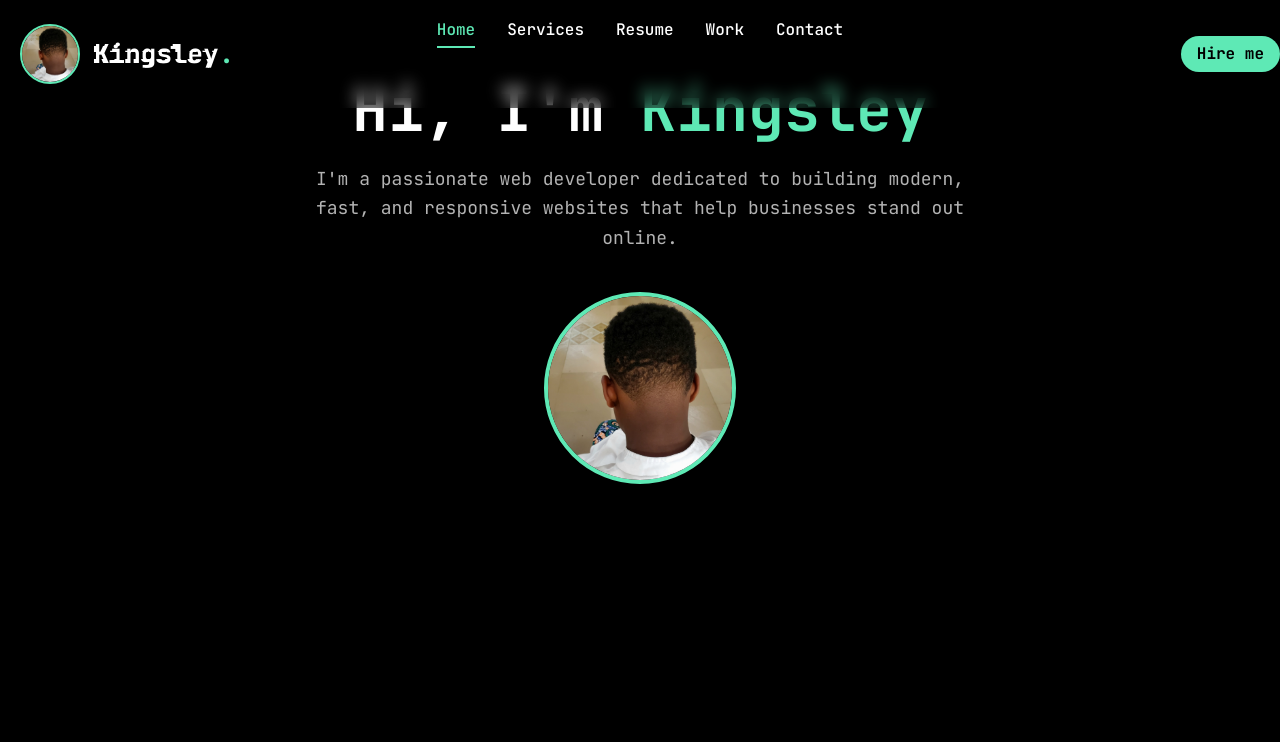
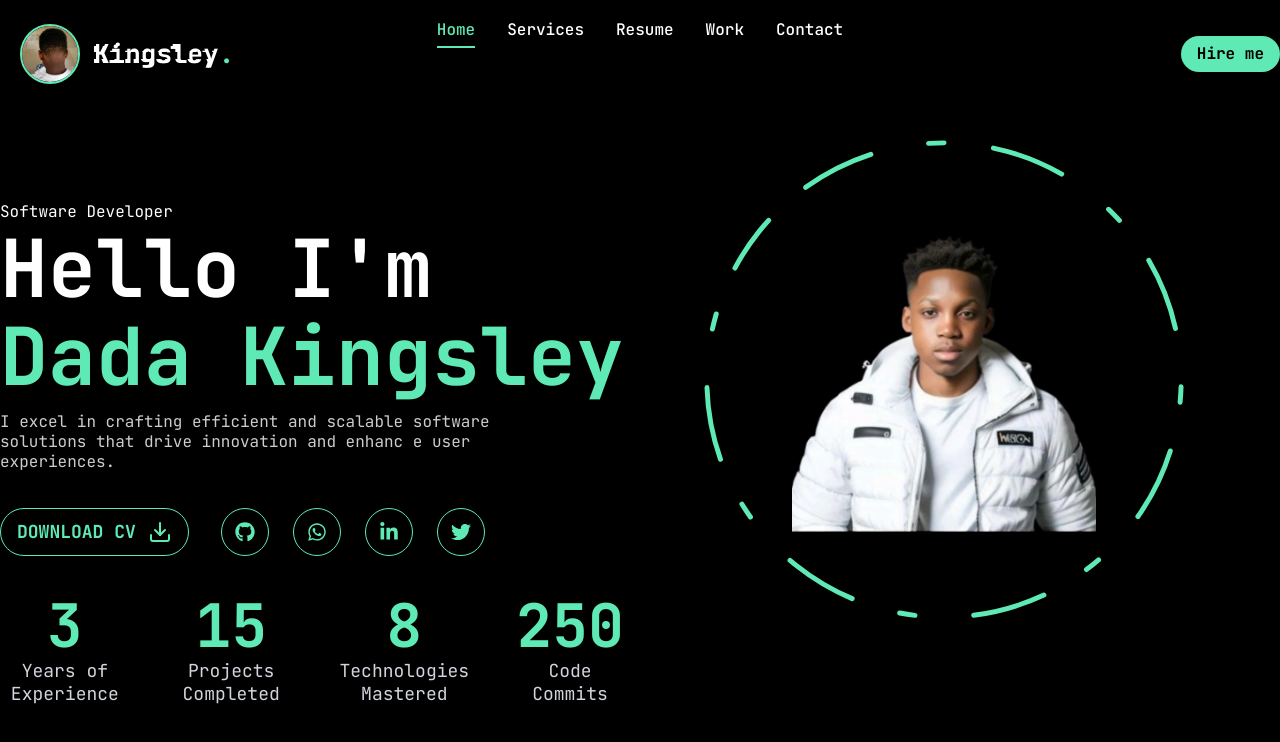
Before and after one commit to King-web-cell-05/king-portfolio, a Next.js app: page / in a window 1280 px wide. Shown: the top 742 px of the page. Built offline with nearby package versions, Linux system fonts and the light colour scheme.

Commit message:
Fix vercel error

```diff
--- a/app/page.tsx
+++ b/app/page.tsx
@@ -1,41 +1,94 @@
-/* eslint-disable react/no-unescaped-entities */
+import { Button } from "@/components/ui/button";
+import { FiDownload } from "react-icons/fi";
+import Socials from "@/components/Social";
+import Photo from "@/components/Photo";
+import Stats from "@/components/Stats";
+import Services from "@/components/services/Services";
+import Resume from "@/components/resume/Resume"
+import Work from "@/components/work/Work"
+import Contact from "@/components/contact/Contact"
+import Footer from "@/components/footer/Footer";
 
-"use client";
+const Home = () => {
+  return (
+    <section id="home" className="min-h-screen relative flex flex-col items-center justify-center xl:items-start xl:justify-between xl:pt-50 overflow-visible max-[700px]:top-70 max-[1250px]:top-95">
 
-import { motion } from "framer-motion";
-import Image from "next/image";
-import profilePic from "@/public/king-pic.jpg";
+      <div className="container mx-auto h-full flex flex-col xl:flex-row items-center xl:items-start justify-center xl:justify-between gap-2 sm:gap-12 xl:gap-15 relative">
+        <div className="flex flex-col items-center xl:items-start text-center xl:text-left order-2 xl:order-none relative z-10 px-2 sm:px-0">
+          <span className="block text-xs sm:text-base max-[320px]:text-[7px]">
+            Software Developer
+          </span>
 
-export default function Home() {
-  return (
-    <motion.section
-      initial={{ opacity: 0 }}
-      animate={{
-        opacity: 1,
-        transition: { delay: 0.3, duration: 0.5, ease: "easeInOut" },
-      }}
-      className="flex flex-col items-center justify-center text-center py-20 px-6"
-    >
-      <div className="max-w-2xl">
-        <h1 className="text-4xl md:text-6xl font-bold text-white mb-6">
-          Hi, I&apos;m <span className="text-emerald-300">Kingsley</span>
-        </h1>
-        <p className="text-lg text-white/70 leading-relaxed">
-          I&apos;m a passionate web developer dedicated to building modern, fast,
-          and responsive websites that help businesses stand out online.
-        </p>
-        <div className="mt-10 flex justify-center">
-          <div className="w-48 h-48 relative rounded-full overflow-hidden border-4 border-emerald-300 shadow-lg">
-            <Image
-              src={profilePic}
-              alt="Kingsley Profile Picture"
-              fill
-              className="object-cover"
-              priority
-            />
+          <h1 className="h1 mb-2 sm:mb-3 text-xl sm:text-4xl max-[320px]:text-[12px]">
+            Hello I'm{" "}
+            <span className="text-emerald-300 xl:whitespace-nowrap">
+              Dada Kingsley
+            </span>
+          </h1>
+
+          <p className="max-w-[500px] mb-1 sm:mb-9 text-white/80 text-xs sm:text-base mx-auto xl:mx-0 max-[320px]:text-[8px] leading-tight">
+            I excel in crafting efficient and scalable software solutions that
+            drive innovation and enhanc e user experiences.
+          </p>
+
+          <div className="flex flex-col xl:flex-row items-center gap-2 sm:gap-8 justify-center xl:justify-start">
+            <Button
+              variant="outline"
+              size="sm"
+              className="uppercase flex items-center gap-1 sm:gap-3 px-2 py-1 sm:px-4 sm:py-3 text-sm sm:text-lg
+                max-[280px]:px-[3px] max-[344px]:py-[1px] max-[280px]:text-[8px]"
+            >
+              <span>Download CV</span>
+              <FiDownload className="text-lg sm:text-2xl max-[344px]:text-[10px]" />
+            </Button>
+
+            <div className="mb-2 sm:mb-6 xl:mb-0">
+              <Socials
+                containerStyles="flex gap-3 sm:gap-6 max-[344px]:gap-[4px]"
+                iconstyles="w-10 h-10 sm:w-12 sm:h-12
+                max-[344px]:w-8 max-[344px]:h-8
+                border border-emerald-300
+                rounded-full flex justify-center items-center
+                text-emerald-300
+                text-[16px] sm:text-[20px] max-[344px]:text-[12px]
+                hover:bg-emerald-300 hover:text-black
+                transition-all duration-500 sm:top-30"
+              />
+            </div>
+          </div>
+
+          {/* Stats integrated into the hero section */}
+          <div className="mt-10 w-full flex justify-center xl:justify-start max-[600px] max-[600px]:scale-100">
+            <Stats />
           </div>
         </div>
+
+        {/* Right side: Photo */}
+        <div className="absolute top-0 left-1/2 -translate-x-1/2 order-1 xl:static xl:order-none mb-3 sm:mb-8 xl:mb-0 z-0 scale-90 sm:scale-100 max-[280px]:scale-[0.5] min-[400px]:scale-[1.2] min-[700px]:-top-36 min-[280px]:-top-35">
+          <Photo />
+        </div>
       </div>
-    </motion.section>
+
+      {/* Services Section */}
+      <section id="services" className="w-full mt-20 sm:mt-28">
+        <Services />
+      </section>
+       <section id="resume" className="w-full mt-20 sm:mt-28">
+        <Resume />
+      </section>
+       <section id="work" className="w-full mt-150 sm:mt-28">
+        <Work />
+      </section>
+        <section id="contact" className="w-full mt-45 sm:mt-28">
+        <Contact />
+      </section>
+        <section id="resume" className="w-full mt-20 sm:mt-28">
+        <Footer/>
+      </section>
+
+
+    </section>
   );
-}
+};
+
+export default Home;
```
